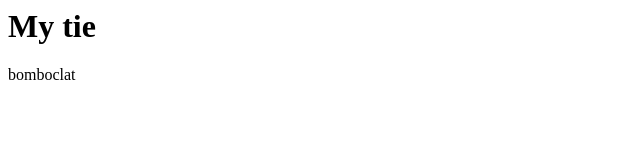
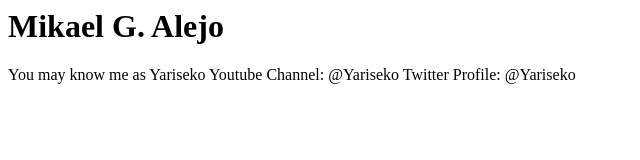
Before and after one commit to AlejoYari/mywebpage, a plain HTML site: page myprofile/index.html in a window 1280 px wide. Shown: the whole page, without its empty margins (0-640 px from the left). Drawn offline with Linux system fonts and the light colour scheme.

Commit message:
Revise index.html with new title and personal info
Updated title and content in index.html

```diff
--- a/myprofile/index.html
+++ b/myprofile/index.html
@@ -1,11 +1,13 @@
 <html>
   <head>
-    <title>MangaSui</title>
+    <title></title>
   </head>
   <body>
     <div>
-      <h1>My tie</h1>
-      <p>bomboclat</p>
+      <h1>Mikael G. Alejo</h1>
+      <p>You may know me as Yariseko
+      Youtube Channel: @Yariseko
+      Twitter Profile: @Yariseko</p>
     </div>
   </body>
   </body>
```
